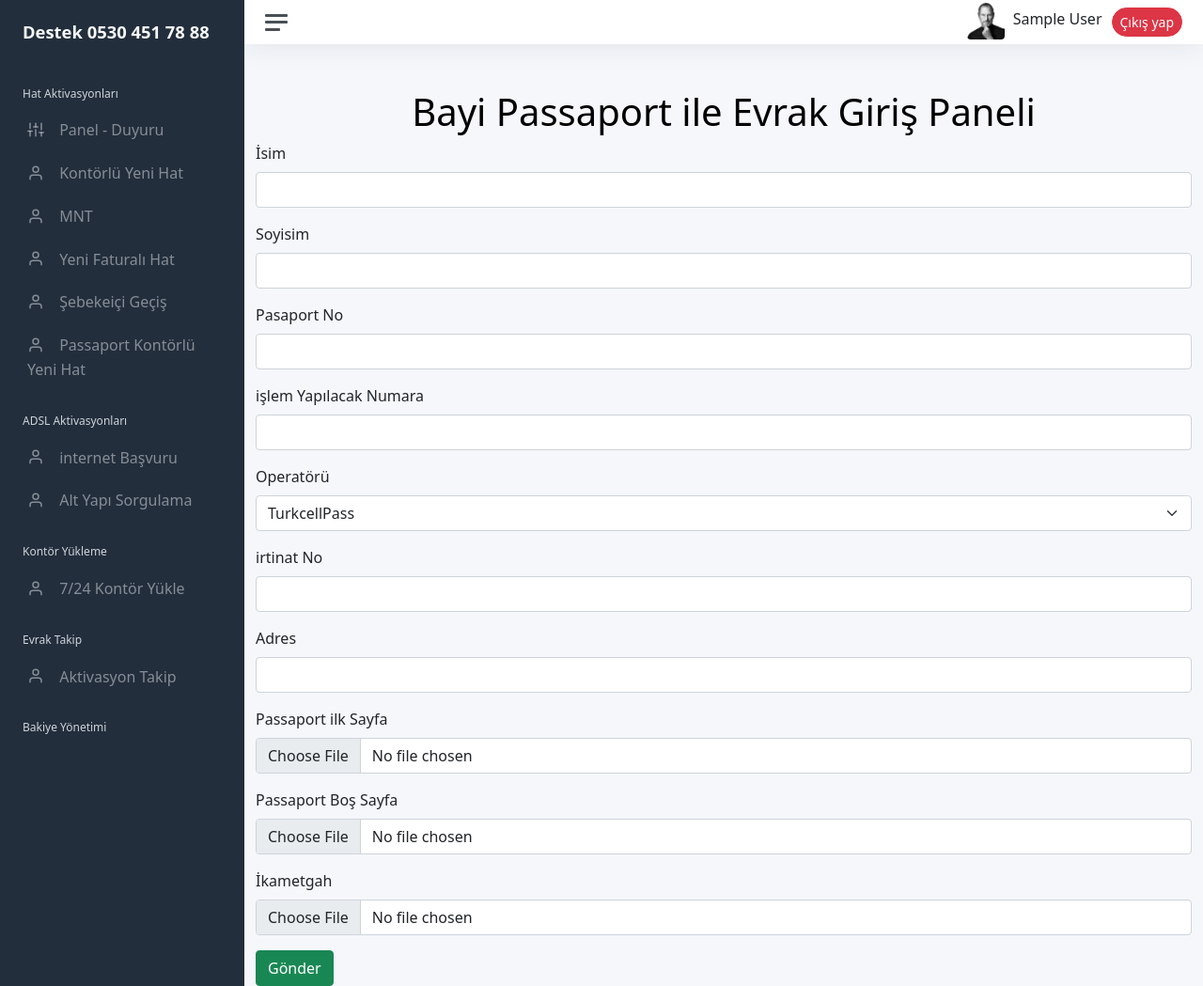
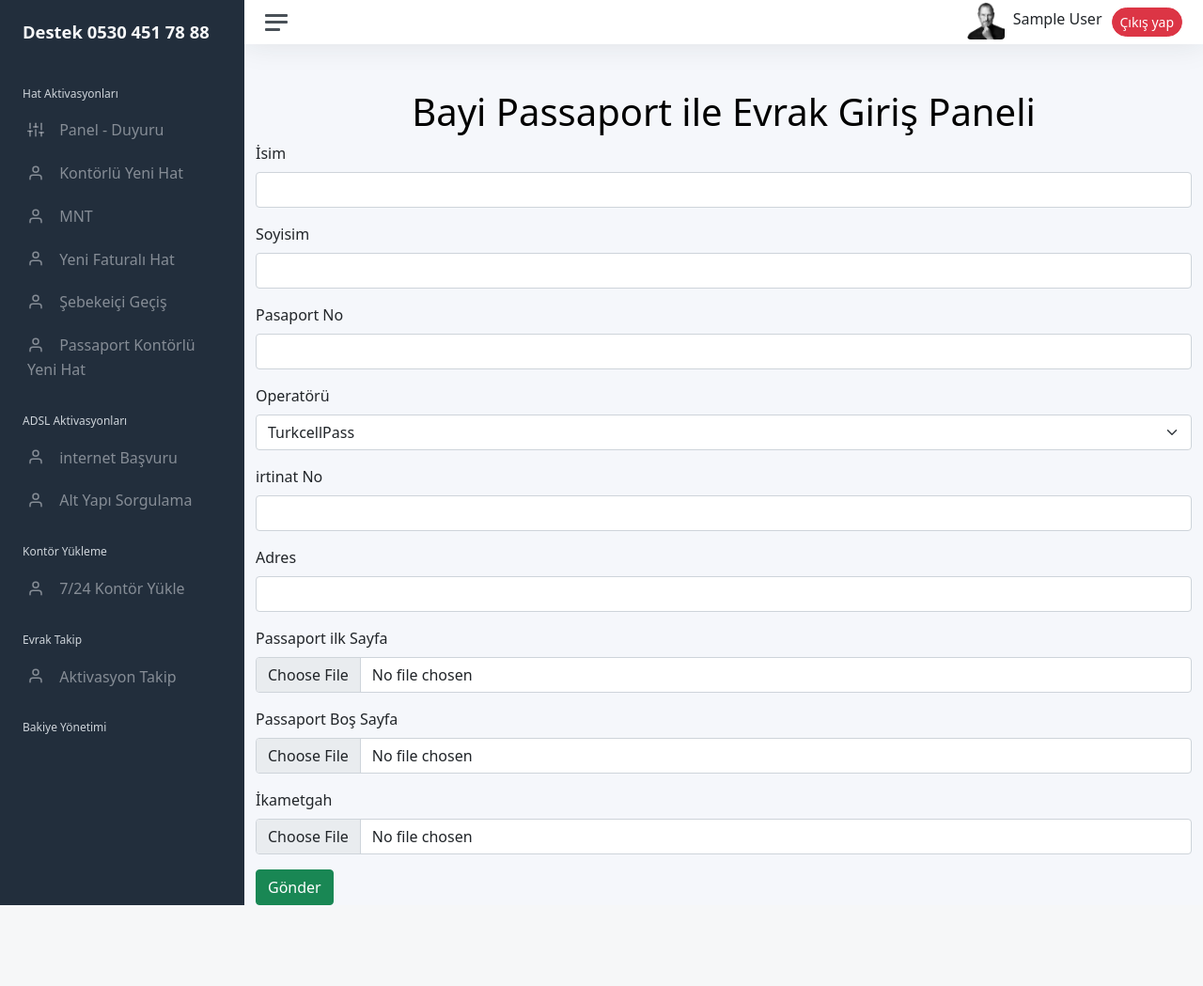
Before and after one commit to MelihOZKAS/aktivasyon, a Django app: page /evrak-gir-pass/ in a window 1280 px wide. Shown: the whole page at 94% size. After the commit the page ends 963 px from the top, so only its background shows below. Run offline with Django 4.2, Linux system fonts and the light colour scheme; the visitor is signed in with stand-in values (Sample User, id 1); some libraries are stand-ins or nearby versions.

```diff
--- a/basvurular/admin.py
+++ b/basvurular/admin.py
@@ -121,9 +121,9 @@ class internetAdmin(admin.ModelAdmin):
 
 class EvrakPassAdmin(admin.ModelAdmin):
     list_display = (
-        'id', 'resim', 'isim', 'soyisim', 'pasaportno', 'numara', 'operator','tutar',  'irtibat')
+        'id', 'resim', 'isim', 'soyisim', 'pasaportno',  'operator','tutar',  'irtibat')
     list_filter = ('operator', 'odeme_durumu','aktivasyon_durumu','user__username',)
-    search_fields = ('isim', 'soyisim', 'numara', 'irtibat')
+    search_fields = ('isim', 'soyisim', 'irtibat')
     list_display_links = ('id', 'resim', 'isim',)
     readonly_fields = ('user',)
 
--- a/basvurular/form.py
+++ b/basvurular/form.py
@@ -60,4 +60,4 @@ class internetform(forms.ModelForm):
 class GecisPass(forms.ModelForm):
     class Meta:
         model = EvrakPass
-        fields = ['isim', 'soyisim', 'pasaportno', 'numara', 'operator', 'irtibat', 'adres','pass1', 'pass2', 'ikametgah']
+        fields = ['isim', 'soyisim', 'pasaportno',  'operator', 'irtibat', 'adres','pass1', 'pass2', 'ikametgah']
--- a/basvurular/models.py
+++ b/basvurular/models.py
@@ -354,7 +354,7 @@ class EvrakPass(models.Model):
     isim = models.CharField(max_length=100)
     soyisim = models.CharField(max_length=100)
     pasaportno = models.CharField(max_length=100)
-    numara = models.CharField(max_length=100)
+    #numara = models.CharField(max_length=100)
     operator = models.CharField(max_length=100)
     #gececegi_operator = models.CharField(max_length=100)
     irtibat = models.CharField(max_length=100)
--- a/templates/system/evrak-gir-pass.html
+++ b/templates/system/evrak-gir-pass.html
@@ -27,16 +27,16 @@
                 <label for="tc" class="form-label">Pasaport No</label>
                 <input type="text" class="form-control" id="pasaportno" name="pasaportno" required>
             </div>
-            <div class="mb-3">
-                <label for="numara" class="form-label">işlem Yapılacak Numara</label>
-                <input type="number" class="form-control" id="numara" name="numara" required>
-            </div>
+
+
+
+
             <div class="mb-3">
                 <label for="operatörü" class="form-label">Operatörü</label>
                 <select class="form-select" id="operator" name="operator" required>
                     <option value="Turkcell">TurkcellPass</option>
                     <option value="Avea">AveaPass</option>
-                    <option value="Vodafone">Vodafone<Pass/option>
+                    <option value="Vodafone">VodafonePass</option>
                 </select>
             </div>
             <!--
```
